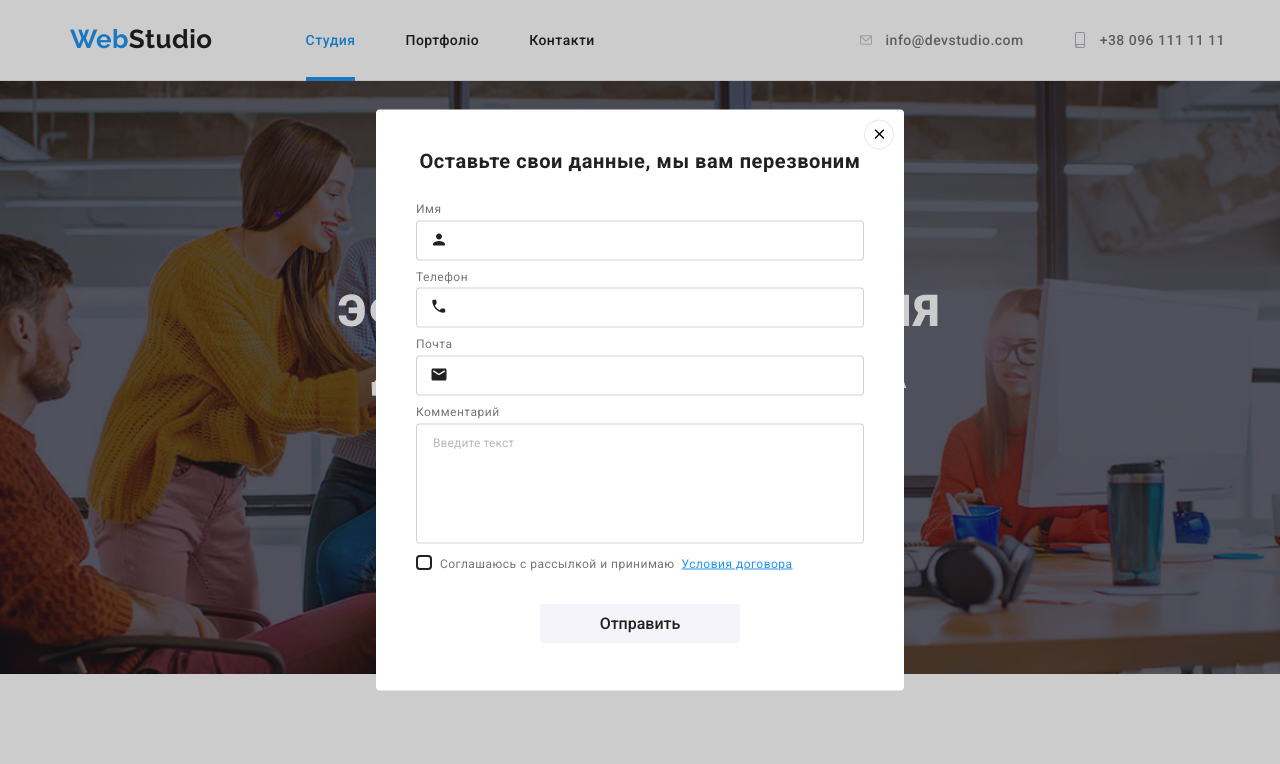
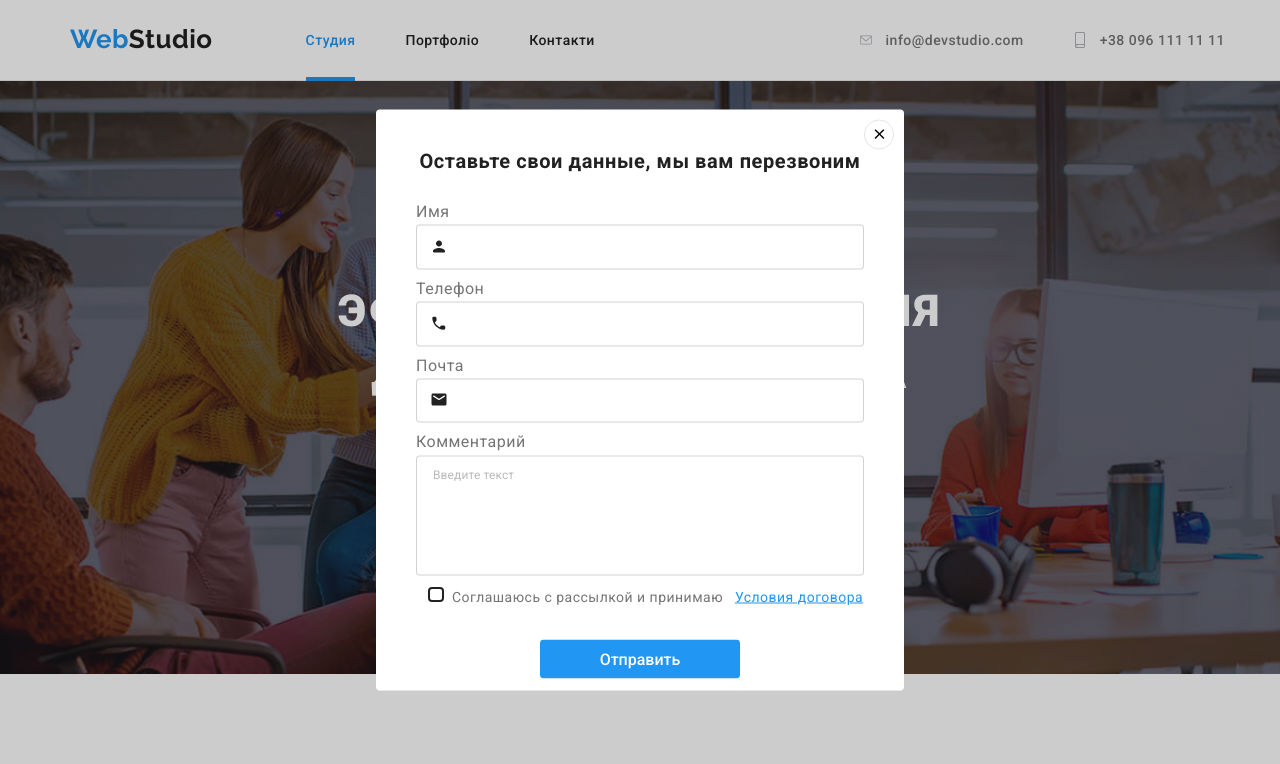
Before and after one commit to anjtka333/homework-6, a plain HTML site: page index.html in a window 1280 px wide. Both pictures are taken after a click on the button "Заказать услугу". Shown: the top 764 px of the page. Drawn offline with nearby package versions, Linux system fonts and the light colour scheme.

Commit message:
mistakes fixed

```diff
--- a/css/style.css
+++ b/css/style.css
@@ -1,12 +1,3 @@
-/* Колір основного тексту : #212121;
-Підзаголовки : #757575;
-Білий : #FFFFFF;
-Білий напівпрозорий у футері: #FFFFFF99;
-активний голубий #2196F3;
-вторинний корір фону #E5E5E5;
-ще один колір фону: #F5F4FA;
-
-*/
 :root {
   --primary-text-color: #212121;
   --prymary-bg-color: #e5e5e5;
@@ -238,6 +229,11 @@ svg.smal-icon {
 .button.primary {
   color: var(--secondary-text-color);
   background-color: var(--accent-color);
+  transition: color 250ms cubic-bezier(0.4, 0, 0.2, 1),
+    background-color 250ms cubic-bezier(0.4, 0, 0.2, 1), box-shadow cubic-bezier(0.4, 0, 0.2, 1);
+}
+.button.primary:hover {
+  background-color: #188ce8;
 }
 
 .button-menu {
@@ -315,7 +311,7 @@ svg.smal-icon {
   width: 100%;
   position: absolute;
   color: var(--secondary-text-color);
-  transition: transform 250ms cubic-bezier(0.4, 0, 0.2, 1);
+  transform: translateY(-100%);
 }
 /*portfolio card*/
 .list .card-item {
@@ -598,6 +594,7 @@ footer .social-svg {
   box-shadow: 0px 4px 4px rgba(0, 0, 0, 0.15);
   border-radius: 4px;
   width: 100%;
+  color: var(--secondary-text-color);
 }
 .footer-email::placeholder {
   font-size: 16px;
@@ -694,7 +691,6 @@ footer .social-svg {
 .modal label {
   margin-bottom: 10px;
   color: var(--paragraf-color);
-  font-size: 12px;
 }
 .modal-form-input-wrapper {
   position: relative;
@@ -739,7 +735,7 @@ footer .social-svg {
 }
 label.modal-form-checkbox-label {
   position: relative;
-  margin-left: 24px;
+  margin-left: 36px;
   margin-bottom: 30px;
 }
 .modal-form-checkbox:checked + .modal-form-icon {
@@ -785,6 +781,7 @@ textarea::placeholder {
   padding: 6px;
   border: 1px solid rgba(0, 0, 0, 0.1);
   border-radius: 50%;
+  transition: fill 250ms cubic-bezier(0.4, 0, 0.2, 1);
 }
 .icon-close:hover {
   fill: var(--accent-color);
--- a/index.html
+++ b/index.html
@@ -362,7 +362,7 @@
             </li>
           </ul>
         </div>
-        <form action="" class="footer-form">
+        <form action="#" class="footer-form">
           <p class="list-title list-title-light">Подпишитесь на рассылку</p>
           <div class="footer-input-wrapper">
             <input class="footer-email" type="email" placeholder="E-mail">
@@ -404,7 +404,7 @@
           <label>
             Почта
             <span class="modal-form-input-wrapper">
-            <input  class="modal-form-input" type=email" name="email" />
+            <input  class="modal-form-input" type="email" name="email" />
               <svg class="modal-form-icon" width="18" height="18">
                 <use href="./img/sprite2.svg#icon-emai"></use>
               </svg>
@@ -422,9 +422,9 @@
             <use href="./img/sprite2.svg#icon-checked-withoutbg"></use>
           </svg>
           </span>
-            Соглашаюсь с рассылкой и принимаю &nbsp<a class="modal-form-checkbox-link" href="">Условия договора</a>
+            Соглашаюсь с рассылкой и принимаю &nbsp; <a class="modal-form-checkbox-link" href="">Условия договора</a>
           </label>
-          <button class="button" type="button">Отправить</button>
+          <button class="button primary" type="button">Отправить</button>
         </form>
       </div>
     </div>
```
Also changed, not shown: portfolio.html (+1 -1 lines).
